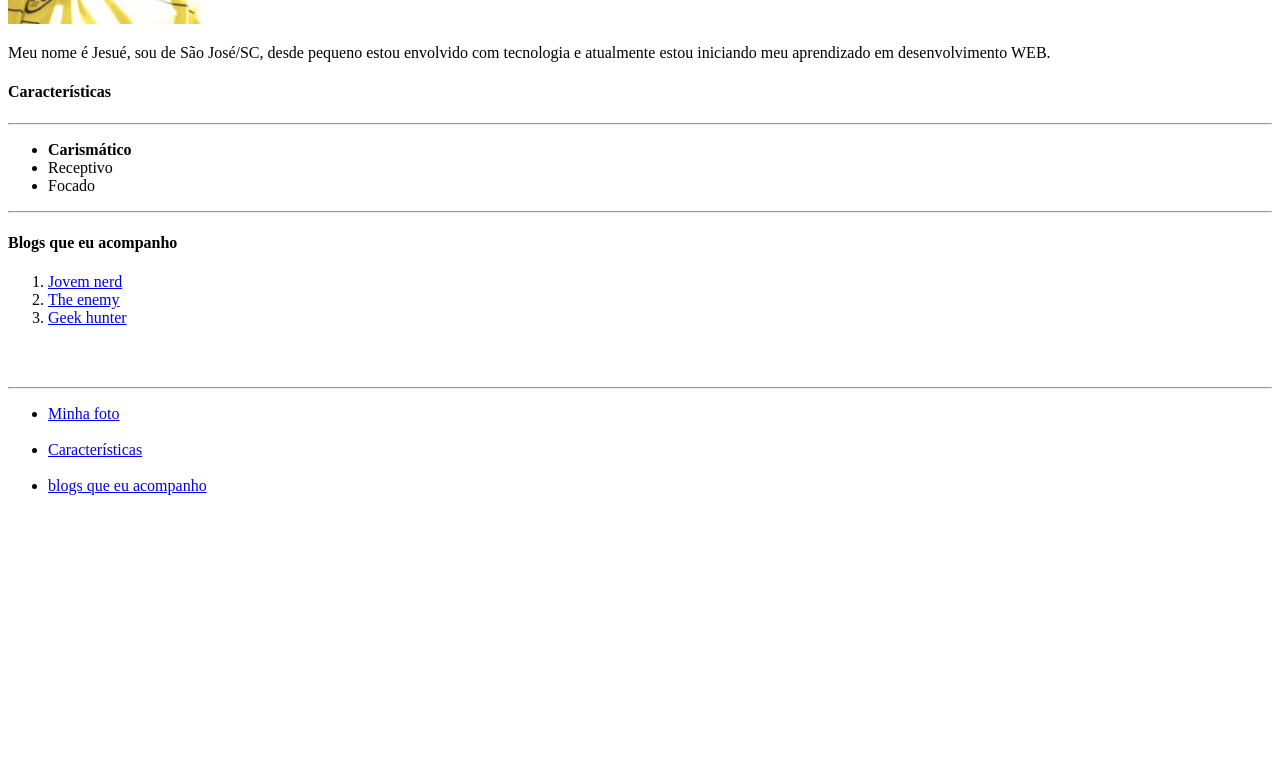
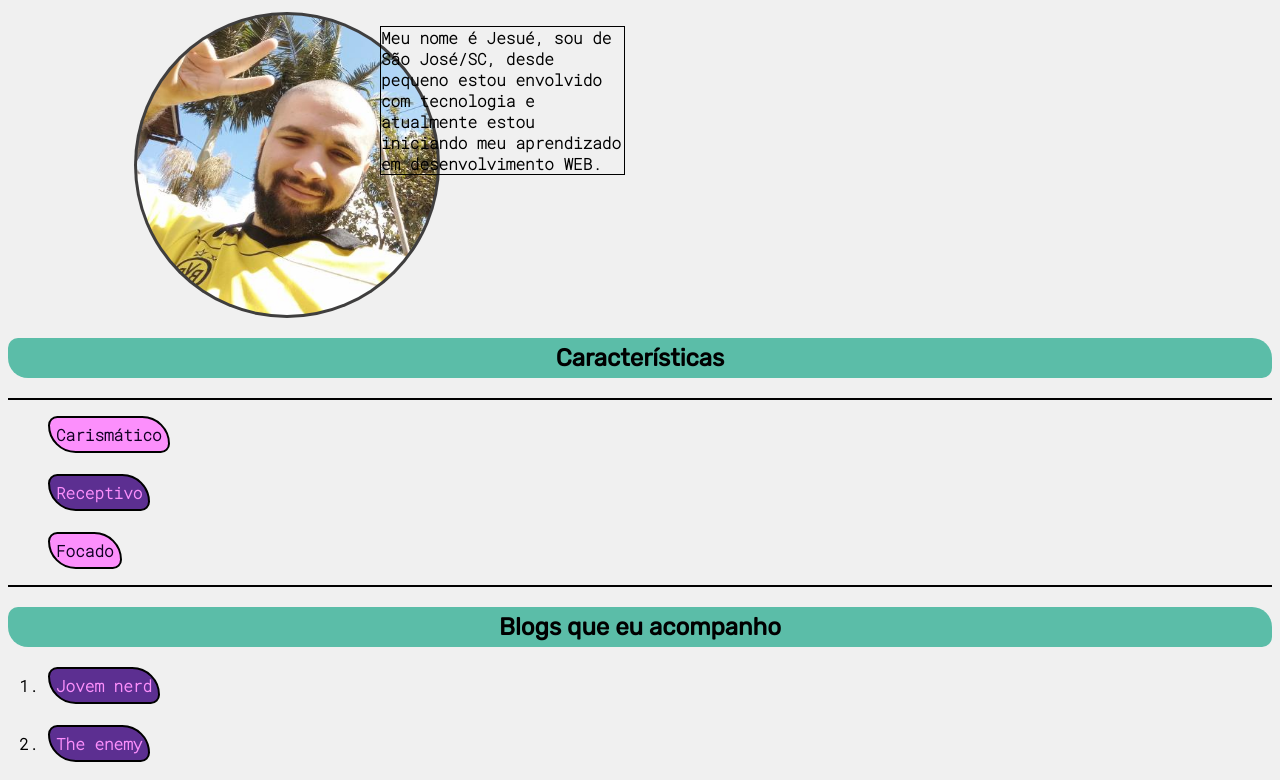
Before and after one commit to Gzuuu/Gzuuu.github.io, a plain HTML site: page index.html in a window 1280 px wide. Shown: the part 270-1050 px from the top of the page. Before the commit the page ends 800 px from the top, so only its background shows below. Drawn offline with Linux system fonts and the light colour scheme.

Commit message:
atualiza-portifolio

```diff
--- a/index.html
+++ b/index.html
@@ -1,37 +1,51 @@
 <!DOCTYPE html>
 <html lang="pt-br">
+
 <head>
     <meta charset="UTF-8">
     <meta http-equiv="X-UA-Compatible" content="IE=edge">
     <meta name="viewport" content="width=device-width, initial-scale=1.0">
     <title>Meu Portifólio</title>
+    <link rel="stylesheet" href="style.css">
+    <link href="https://fonts.googleapis.com/css2?family=Roboto+Mono:wght@200&display=swap" rel="stylesheet">
+    <link href="https://fonts.googleapis.com/css2?family=Roboto+Mono:wght@200&family=Rubik&display=swap"
+        rel="stylesheet">
 </head>
+
 <body>
+    <ul>
+    <div class="indice">
+        <li><a href="#foto" class="button">Minha foto</a></li> <br>
+        <li><a href="#caracter" class="button">Características</a></li> <br>
+        <li><a href="#blogs" class="button">blogs que eu acompanho</a></li>
+    </div>
+    </ul>
+    <hr>
+    <div>
     <h1>Jesué da Silva Ferreira</h1>
-    <img src="unknown.png" alt="foto de Jesué da silva ferreira" width="200px" id="foto">
-    <p>Meu nome é Jesué, sou de São José/SC, desde pequeno estou envolvido com tecnologia e
+        <div id="div-contains">
+        <img src="unknown.png" alt="foto de Jesué da silva ferreira" width="200px" id="foto">
+        <div id="descricao">
+        <p>Meu nome é Jesué, sou de São José/SC, desde pequeno estou envolvido com tecnologia e
         atualmente estou iniciando meu aprendizado em desenvolvimento WEB. </p>
-    <h4 id="caracter">Características</h4>
+        </div>
+    </div>
+    <div style="clear:both;">
+    <h2 id="caracter">Características</h2>
     <hr>
     <ul>
-        <li><strong>Carismático</strong></li>
-        <li>Receptivo</li>
-        <li>Focado</li>
+        <li class="caracter-conteins"><strong>Carismático</strong></li> <br>
+        <li class="caracter-conteins">Receptivo</li> <br>
+        <li class="caracter-conteins">Focado</li>
     </ul>
     <hr>
-    <h4 id="blogs">Blogs que eu acompanho</h4>
+    <h2 id="blogs">Blogs que eu acompanho</h2>
     <ol>
-        <li><a href="https://jovemnerd.com.br/" target="_blank">Jovem nerd</a> </li>
-        <li><a href="https://www.theenemy.com.br/" target="_blank">The enemy</a></li>
-        <li><a href="https://www.geekhunter.com.br/" target="_blank">Geek hunter</a></li>
+        <li><a href="https://jovemnerd.com.br/" target="_blank" class="blogs">Jovem nerd</a> </li> <br>
+        <li><a href="https://www.theenemy.com.br/" target="_blank" class="blogs">The enemy</a></li> <br>
+        <li><a href="https://www.geekhunter.com.br/" target="_blank" class="blogs">Geek hunter</a></li>
     </ol>
-    <br>
-    <br>
-    <hr>
-    <ul>
-        <li><a href="#foto">Minha foto</a></li> <br>
-        <li><a href="#caracter">Características</a></li> <br>
-        <li><a href="#blogs">blogs que eu acompanho</a></li> <br>
-    </ul>
+    </div>
 </body>
+
 </html>
--- /dev/null
+++ b/style.css
@@ -0,0 +1,65 @@
+body {
+    background-color: rgb(240, 240, 240);
+    font-family: 'Roboto Mono', monospace;
+    font-weight: 600;
+}
+
+.button, .blogs, .caracter-conteins{
+    border-radius: 10px 30px;
+    text-decoration: none;
+    background-color: rgb(92, 47, 145);
+    color: rgb(252, 143, 252);
+    padding: 6px;
+    line-height: 21px;
+    display: table;
+    border: 2px solid black;
+}
+
+h2, h1 {
+    background-color: rgb(91, 189, 168);
+    padding: 6px;
+    text-decoration: none;
+    border-radius: 10px 20px;
+    text-align: center;
+    font-family: 'Rubik', sans-serif;
+}
+
+#foto {
+    border-radius: 50%;
+    float:left;
+    margin-left: 10%;
+    height: 300px;
+    width: 300px;
+    padding: 3px;
+    background-color:rgb(63, 62, 62);
+    margin-right: 30px;
+    margin-bottom: 20px;
+}
+
+hr {
+    height: 2px;
+    background-color: rgb(0, 0, 0);
+    border: none;
+}
+#div-contains {
+   height: 210px;
+}
+.indice {
+    border: 1px solid black;
+
+}
+#descricao >p {
+    position: absolute;
+    left: 380px;
+    top: 280px;
+    width: 19%;
+    overflow: auto;
+    border: 1px solid black;
+}
+.caracter-conteins:nth-of-type(odd){
+    background-color: rgb(252, 143, 252);
+    color: rgb(17, 0, 36);;
+}
+.blogs:hover {
+    background-color: rgb(1, 65, 139);
+}
```
